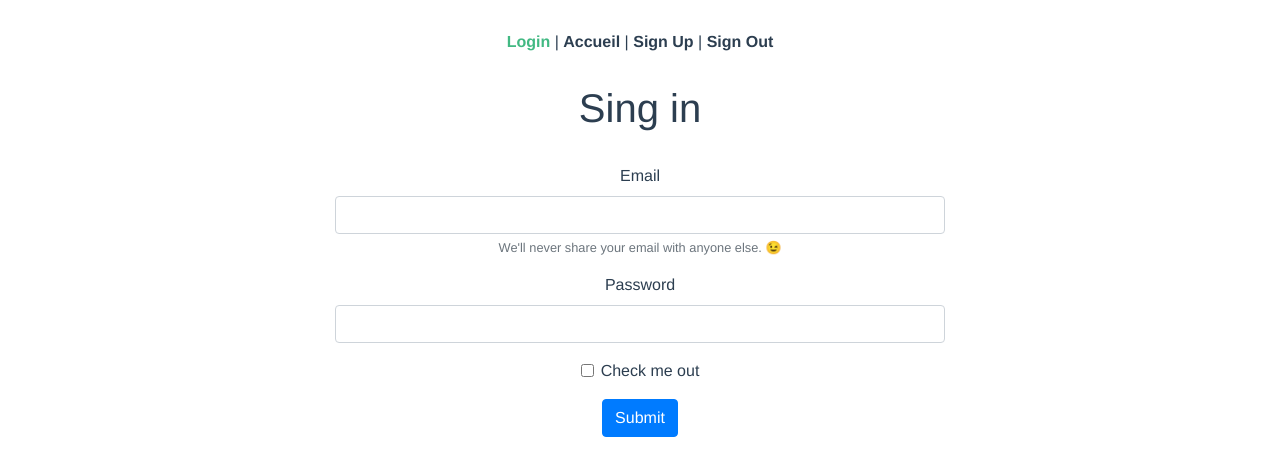
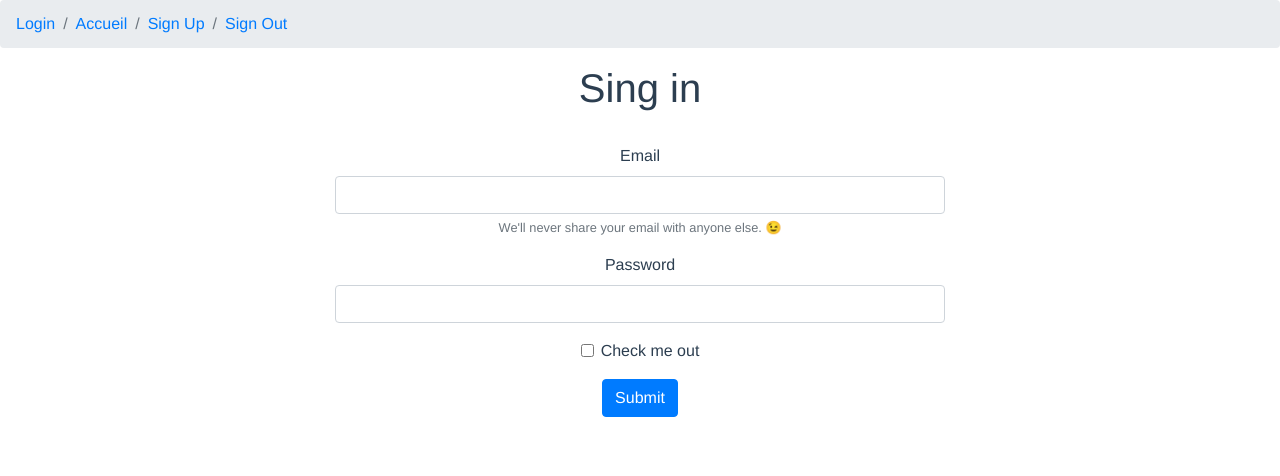
Before and after one commit to adairvega/coop, a Vue app: page /Singup in a window 1280 px wide. Shown: the top 476 px of the page. Built offline with nearby package versions, Linux system fonts and the light colour scheme; no server answers.

Commit message:
App.vue : Adding of Bootstrap's breadcrumb tabs

```diff
--- a/src/App.vue
+++ b/src/App.vue
@@ -1,11 +1,13 @@
 <template>
   <div id="app">
-    <div id="nav">
-      <router-link to="/">Login</router-link> |
-      <router-link to="/Homepage">Accueil</router-link> |
-      <router-link to="/Singup">Sign Up</router-link> |
-      <router-link to="/Logout">Sign Out</router-link>
-    </div>
+    <nav aria-label="breadcrumb">
+      <ol class="breadcrumb">
+        <li class="breadcrumb-item"><router-link to="/">Login</router-link></li>
+        <li class="breadcrumb-item"><router-link to="/Homepage">Accueil</router-link></li>
+        <li class="breadcrumb-item"><router-link to="/Singup">Sign Up</router-link></li>
+        <li class="breadcrumb-item"><router-link to="/Logout">Sign Out</router-link></li>
+      </ol>
+    </nav>
     <router-view/>
   </div>
 </template>
```
